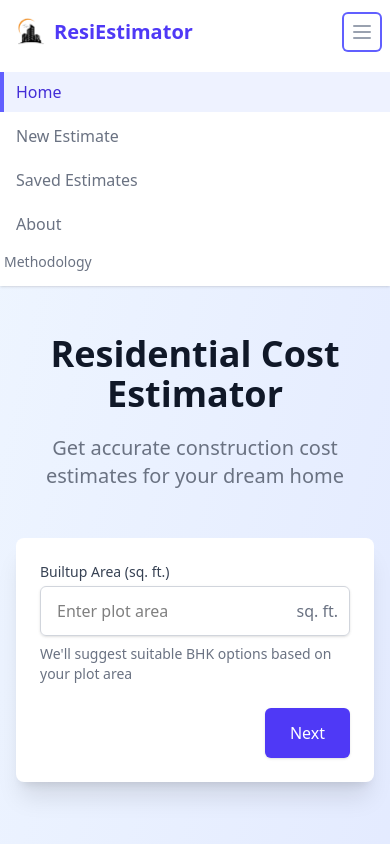
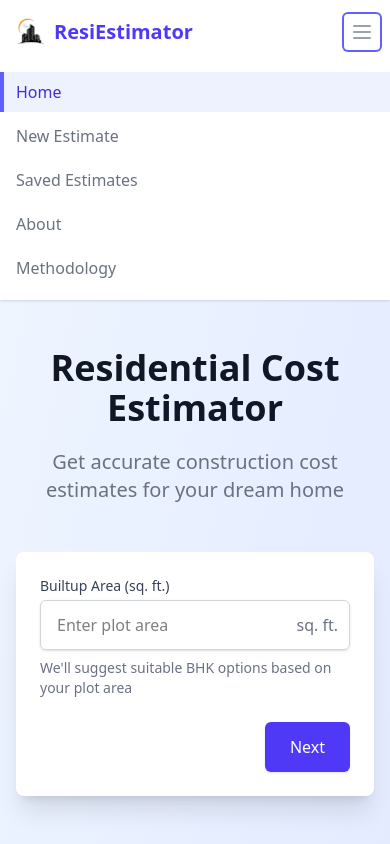
Before and after one commit to arunks2003/resiEstimatorV2, a React (Vite) app: page / in a window 390 px wide. Both pictures are taken after a click on the button "Open main menu". Shown: the top 844 px of the page. Built offline with nearby package versions, Linux system fonts and the light colour scheme; what @react-pdf/renderer would draw is missing.

Commit message:
again fixed navbar-1

```diff
--- a/src/components/Navbar.jsx
+++ b/src/components/Navbar.jsx
@@ -117,7 +117,7 @@
                     </Link>
                     <Link
                         to="/methodology"
-                        className="border-transparent text-gray-500 hover:border-gray-300 hover:text-gray-700 inline-flex items-center px-1 pt-1 border-b-2 text-sm font-medium"
+                        className="border-transparent text-gray-500 hover:bg-gray-50 hover:border-gray-300 hover:text-gray-700 block pl-3 pr-4 py-2 border-l-4 text-base font-medium"
                     >
                         Methodology
                     </Link>
```
